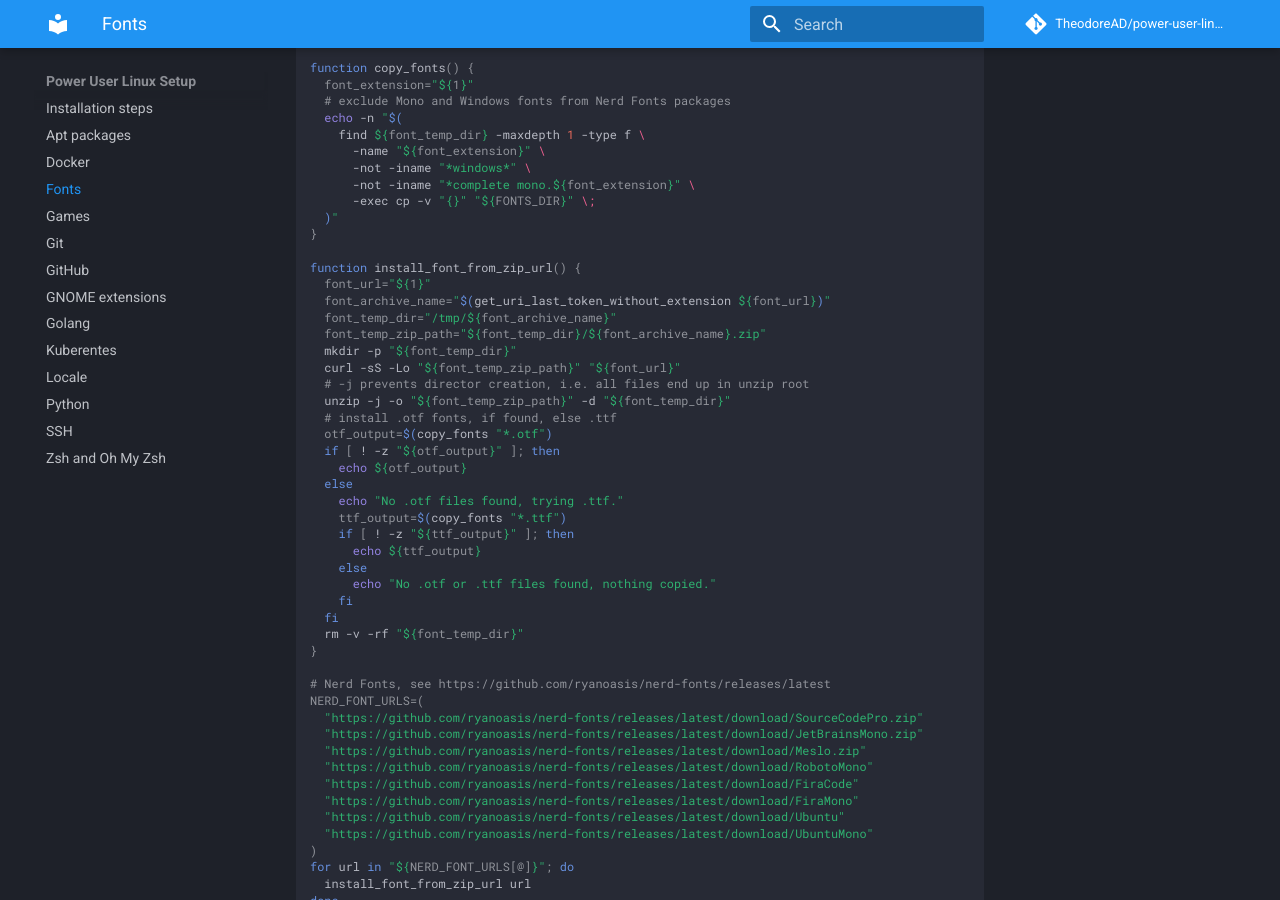
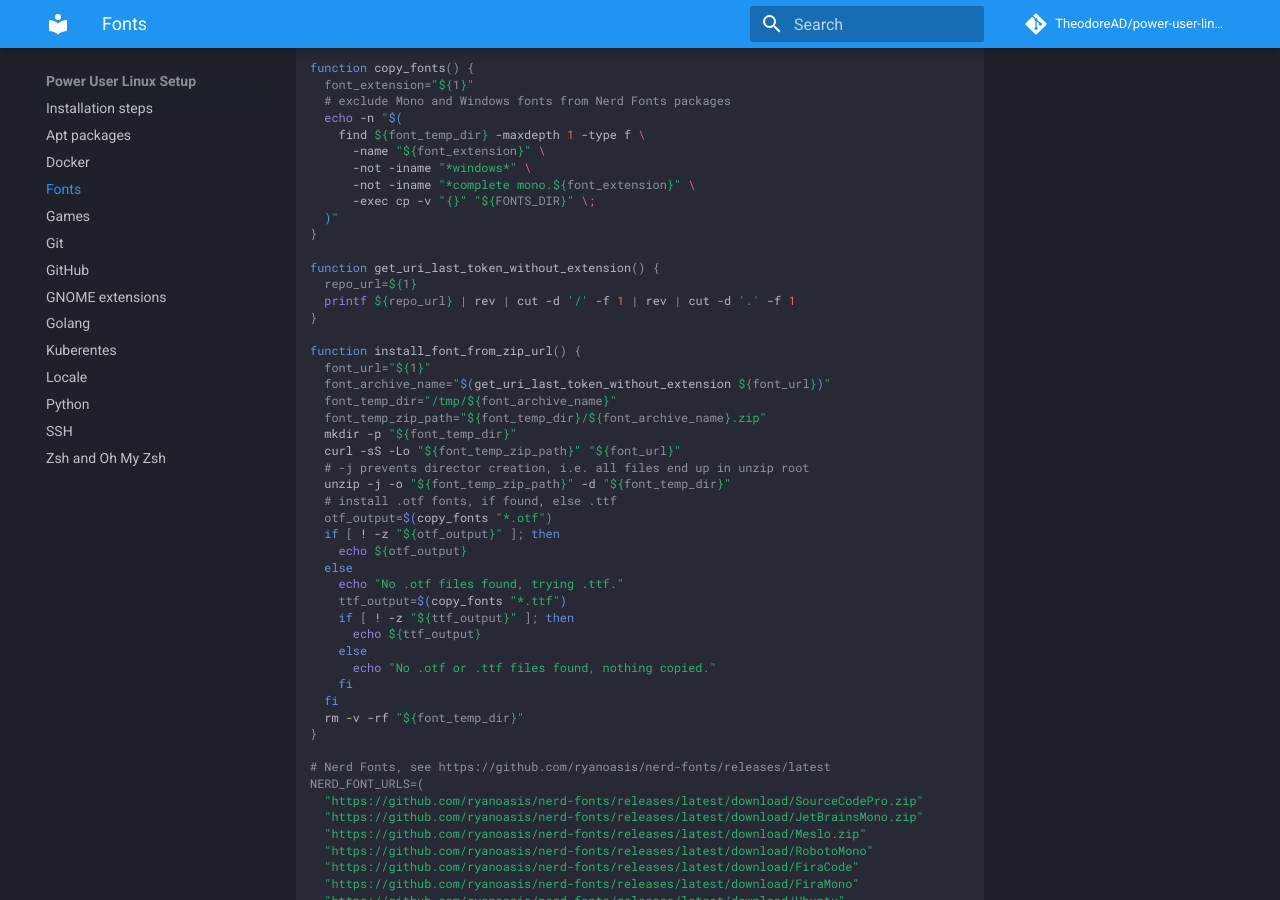
Before and after one commit to TheodoreAD/power-user-linux-setup, an MkDocs documentation site: the page built from docs/fonts.md, in a window 1280 px wide and 900 px high, scrolled down 389 px. Built offline with MkDocs 1.6.1 and Material for MkDocs 9.7.7, drawn with Linux system fonts in a browser that asks for light colours; comment, search, counter and statistics services are not loaded.

Commit message:
fixup! Initial version

```diff
--- a/docs/fonts.md
+++ b/docs/fonts.md
@@ -25,6 +25,11 @@ function copy_fonts() {
       -not -iname "*complete mono.${font_extension}" \
       -exec cp -v "{}" "${FONTS_DIR}" \;
   )"
+}
+
+function get_uri_last_token_without_extension() {
+  repo_url=${1}
+  printf ${repo_url} | rev | cut -d '/' -f 1 | rev | cut -d '.' -f 1
 }
 
 function install_font_from_zip_url() {
```
Also changed, not shown: docs/zsh.md (+3 -1 lines).
